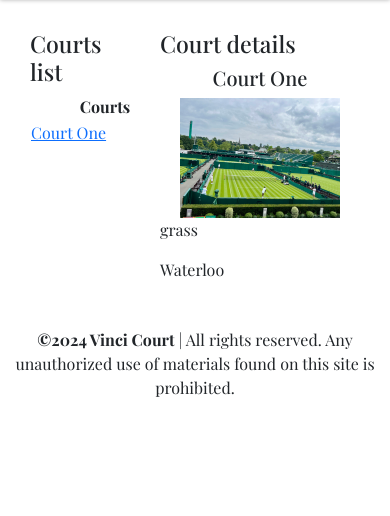
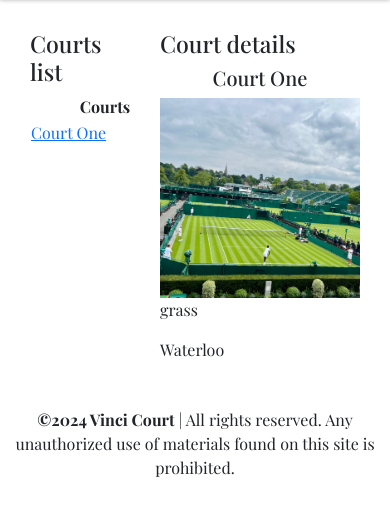
Before and after one commit to Thimote147/Project_web, a Node server app: page /courts/details?id=1 in a window 390 px wide. Shown: the part 201-717 px from the top of the page. Run offline with Node 20, Linux system fonts and the light colour scheme; data comes from the database, SQL or seed files in the repository; both versions use the stored data as it was after the commit; some libraries are stand-ins or nearby versions; some web fonts are replaced.

Commit message:
Updating responsive of court details picture

```diff
--- a/public/stylesheets/style.css
+++ b/public/stylesheets/style.css
@@ -139,6 +139,7 @@ nav {
     outline: none;
     box-shadow: none;
 }
+
 footer {
     display: flex;
     flex-direction: column;
@@ -173,9 +174,13 @@ footer #credits {
     text-align: center;
 }
 
-#court_details img {
+#court_details #court_img {
+    width: 100%;
+    height: 200px;
+}
+
+#court_details #court_img img {
+    width: 100%;
+    height: 100%;
     object-fit: cover;
-    max-width: 80%;
-    max-height: 10%;
-    margin-left: 10%;
 }
--- a/views/court.hbs
+++ b/views/court.hbs
@@ -27,7 +27,9 @@
         <h3>Court details</h3>
         <div id="court_details">
             <h5>{{court.name}}</h5>
-            <img src="{{court.picture}}" alt="Image of the court">
+            <div id="court_img">
+                <img src="{{court.picture}}" alt="Image of the court">
+            </div>
             <p>{{court.flooring}}</p>
             <p>{{court.location}}</p>
         </div>
--- a/views/index.hbs
+++ b/views/index.hbs
@@ -3,7 +3,7 @@
         <div id="img-sec">
             <!-- Free use image from Pexels -->
             <!-- https://www.pexels.com/photo/a-person-holding-a-tennis-racket-5741051/  Author: cottonbro studio -->
-            <img alt="Person holding a tennis racket (Author of the Image: cottonbro studio)" src="/images/tennis_home.png">
+            <img alt="Person holding a tennis racket (Author of the Image: cottonbro studio)" src="/images/home/tennis_home.png">
         </div>
 
         <div id="title-sec">
```
Also changed, not shown: models/gestion.db, 1 other file.
